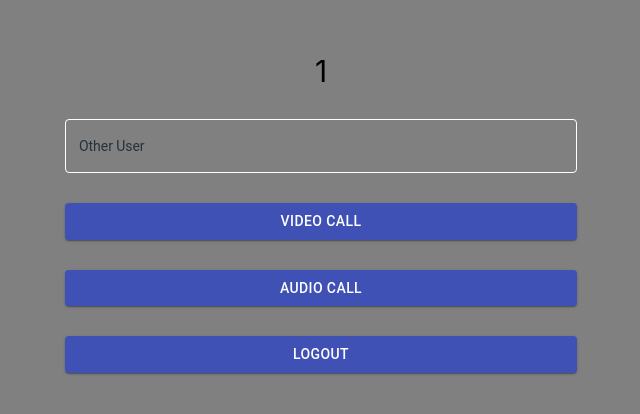
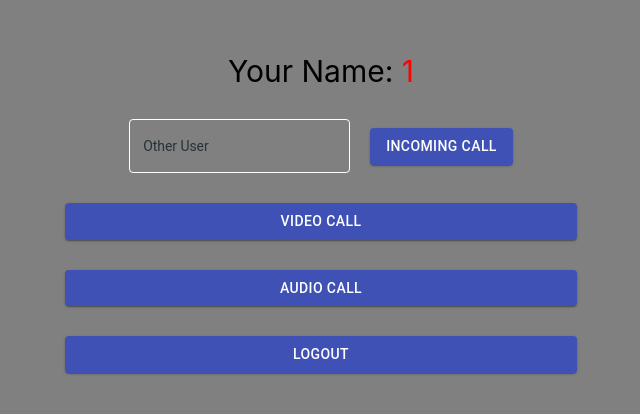
Before and after one commit to CodeCooker19/jitsi_one_to_one, a React (Create React App) app: page /#/mainpage/1 in a window 1280 px wide. Shown: the part 202-616 px from the top of the page, without its empty margins (319-959 px from the left). Built offline with nearby package versions, Linux system fonts and the light colour scheme.

Commit message:
added: incoming call feature

```diff
--- /dev/null
+++ b/src/Pages/IncomingCall.js
@@ -0,0 +1,57 @@
+import React from 'react';
+import { makeStyles } from '@material-ui/styles';
+import { withRouter } from 'react-router-dom';
+import { Button } from '@material-ui/core/';
+
+const useStyles = makeStyles(() => ({
+    root: {
+        display: 'flex',
+        flexDirection: 'column',
+        width: '100%',
+        height: '100%',
+        justifyContent: 'center',
+        alignItems: 'center'
+    },
+    width_40: {
+        width: '100%',
+        justifyContent: 'center',
+        display: 'flex'
+
+    },
+    style_fields: {
+        width: '40%',
+        margin: '0 10px'
+    }
+}));
+
+const IncomingCall = (props) => {
+    const classes = useStyles();
+
+    const clickAcceptCall = () => {
+        props.setIsShowIncoming(false);
+        props.setIsShowCall(true)
+    }
+
+    const clickRejectCall = () => {
+        props.setIsShowIncoming(false);
+    }
+
+    return (
+        <div className={classes.root} >
+            <div className={classes.width_40}>
+                <p style={{ fontSize: '30px' }}>Incoming call from&nbsp;</p>
+                <p style={{ fontSize: '30px', color: 'red' }}>{props.otherUserId}</p>
+            </div>
+            <div className={classes.width_40}>
+                <Button className={classes.style_fields} variant="contained" color="primary" onClick={clickAcceptCall} >Accept Call</Button>
+                <Button className={classes.style_fields} variant="contained" color="primary" onClick={clickRejectCall} >Reject Call</Button>
+            </div>
+        </div>
+    );
+}
+
+IncomingCall.prototype = {
+
+}
+
+export default withRouter(IncomingCall);
--- a/src/Pages/MainPage.js
+++ b/src/Pages/MainPage.js
@@ -5,6 +5,7 @@ import { Button, Grid, TextField } from '@material-ui/core/';
 import Draggable from 'react-draggable';
 import './conference.css';
 import Conference from './Conference';
+import IncomingCall from './IncomingCall';
 
 const useStyles = makeStyles(() => ({
     root: {
@@ -17,7 +18,13 @@ const useStyles = makeStyles(() => ({
         backgroundColor: 'gray'
     },
     width_40: {
-        width: '40%'
+        width: '40%',
+        justifyContent: 'center',
+        alignItems: 'center',
+        display: 'flex'
+    },
+    incoming_btn: {
+        marginLeft: '20px'
     },
     style_fields: {
         marginTop: '30px',
@@ -48,9 +55,10 @@ const CssTextField = withStyles({
 })(TextField);
 
 const CreateRoom = (props) => {
-    const {history} = props;
+    const { history } = props;
     const classes = useStyles();
     const [isShowCall, setIsShowCall] = useState(false);
+    const [isShowIncoming, setIsShowIncoming] = useState(false);
     const [otherUserId, setOtherUserId] = useState('');
     const [isVideoCall, setIsVideoCall] = useState(false);
     const [isLogout, setIsLogout] = useState(false);
@@ -78,7 +86,7 @@ const CreateRoom = (props) => {
     }
 
     const clickLogout = () => {
-        if (isShowCall === false){
+        if (isShowCall === false) {
             history.push('/');
             return;
         }
@@ -86,16 +94,33 @@ const CreateRoom = (props) => {
         setIsShowCall(false);
     }
 
+    const clickIncomingCall = () => {
+        if (otherUserId === '')
+            return;
+        setIsShowIncoming(true);
+    }
+
     return (
         <div className={classes.root}>
             <Draggable>
                 <div className={isShowCall ? "box draggable-room-background show" : "box draggable-room-background hide"} style={{ position: 'absolute', top: '20px', right: '20px' }}>
-                    <Conference setIsShowCall={setIsShowCall} isShowCall={isShowCall} userId={props.match.params.userId} otherUserId={otherUserId} isVideoCall={isVideoCall} isLogout={isLogout}/>
+                    <Conference setIsShowCall={setIsShowCall} isShowCall={isShowCall} userId={props.match.params.userId} otherUserId={otherUserId} isVideoCall={isVideoCall} isLogout={isLogout} />
+                </div>
+            </Draggable>
+            <Draggable>
+                <div className={isShowIncoming ? "box draggable-incoming-background show" : "box draggable-incoming-background hide"} style={{ position: 'absolute', top: '30vh', right: '40vw' }}>
+                    <IncomingCall setIsShowIncoming={setIsShowIncoming} setIsShowCall={setIsShowCall} otherUserId={otherUserId} />
                 </div>
             </Draggable>
             <Grid className={classes.container} container direction="column" justify="center" alignItems="center">
-                <p style={{ fontSize: '30px' }}>{props.match.params.userId}</p>
-                <CssTextField className={classes.width_40} label="Other User" variant="outlined" onChange={changeOtherUserId} value={otherUserId} InputProps={{ style: { color: '#FFFFFF' }, }} />
+                <div className={classes.width_40}>
+                    <p style={{ fontSize: '30px' }}>Your Name:&nbsp;</p>
+                    <p style={{ fontSize: '30px', color: 'red' }}>{props.match.params.userId}</p>
+                </div>
+                <div className={classes.width_40}>
+                    <CssTextField label="Other User" variant="outlined" onChange={changeOtherUserId} value={otherUserId} InputProps={{ style: { color: '#FFFFFF' }, }} />
+                    <Button className={classes.incoming_btn} variant="contained" color="primary" onClick={clickIncomingCall} >Incoming Call</Button>
+                </div>
                 <Button className={classes.style_fields} variant="contained" color="primary" onClick={clickVideoCall} >Video Call</Button>
                 <Button className={classes.style_fields} variant="contained" color="primary" onClick={clickAudioCall} >Audio Call</Button>
                 <Button className={classes.style_fields} variant="contained" color="primary" onClick={clickLogout} >Logout</Button>
--- a/src/Pages/conference.css
+++ b/src/Pages/conference.css
@@ -11,3 +11,11 @@
 .hide {
     visibility: hidden;
 }
+.box.draggable-incoming-background{
+    width: 40vh;
+    height: 30vh;
+    z-index: 2;
+    box-shadow: 0.125rem 0 1.2rem rgb(4, 181, 250);
+    border-radius: 6px;
+    background: lightgray;
+}
```
